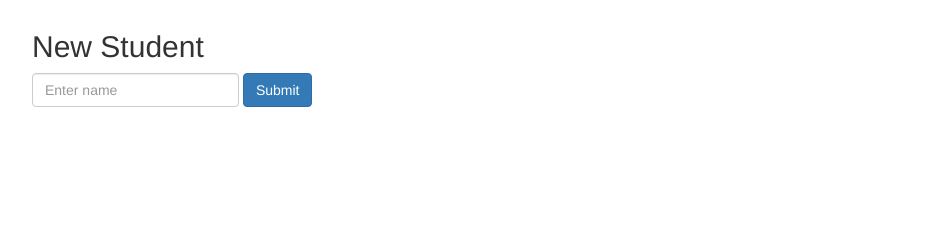
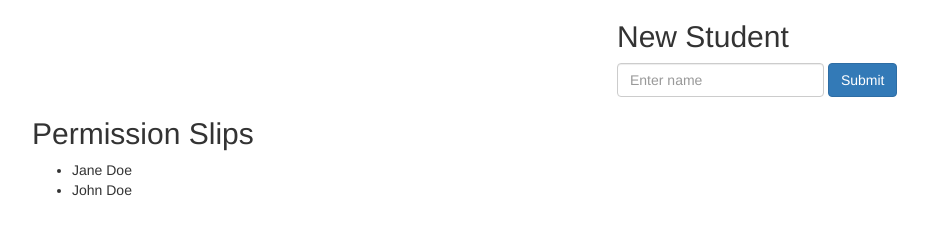
Before and after one commit to bjkropff/fieldTrip, a plain HTML site: page index.html in a window 1280 px wide. Shown: the whole page, without its empty margins (38-966 px from the left). Drawn offline with Linux system fonts and the light colour scheme.

```diff
--- /dev/null
+++ b/controllers/FieldTripsController.js
@@ -0,0 +1,4 @@
+studentRoster.controller('FieldTripsCtrl', function FieldTripsCtrl($scope) {
+    $scope.studentsWithPermission = [{ name: "Jane Doe" }, { name: "John Doe"}];
+    $scope.test = [1,2,3];
+});
--- a/index.html
+++ b/index.html
@@ -5,11 +5,13 @@
         <title>Student App</title>
         <script src="lib/angular.js"></script>
         <script src="app.js"></script>
-        <script src="js/StudentsController.js"></script>
+        <script src="controllers/StudentsController.js"></script>
+        <script src="controllers/FieldTripsController.js"></script>
         <link rel="stylesheet" href="css/bootstrap.min.css">
     </head>
     <body>
-        <div class="container" ng-controller="StudentsCtrl">
+        <div class="container">
+            <div ng-controller="StudentsCtrl">
                 <div class="row" ng-show="students.length">
                     <div class="col-md-12">
                         <h4>Search Students</h4>
@@ -21,7 +23,7 @@
                     </div>
                 </div>
                 <div class="row">
-                <div class="col-md-12">
+                    <div class="col-md-6">
                         <h2 ng-show="students.length && filtered.length">Student List</h2>
                         <h2 ng-show="students.length && !filtered.length">No Matches</h2>
                         <ul>
@@ -37,7 +39,7 @@
                             </li>
                         </ul>
                     </div>
-                <div class="col-md-4">
+                    <div class="col-md-6">
                         <h2>New Student</h2>
                         <form ng-submit="addStudent()" class="form-inline" role="form">
                             <div class="form-group">
@@ -48,5 +50,18 @@
                     </div>
                 </div>
             </div>
+            <div class="row permission" ng-controller="FieldTripsCtrl">
+                <div class="col-md-6">
+                    <h2>Permission Slips</h2>
+                    <ul>
+                        <li ng-repeat="item in studentsWithPermission">
+
+                            {{item.name}}
+                            {{item.test}}
+                        </li>
+                    </ul>
+                </div>
+           </div>
+        </div>
     </body>
 </html>
```
Also changed, not shown: controllers/StudentsController.js (renamed from js/StudentsController.js). Lines whose indentation alone changed are shown as unchanged.
